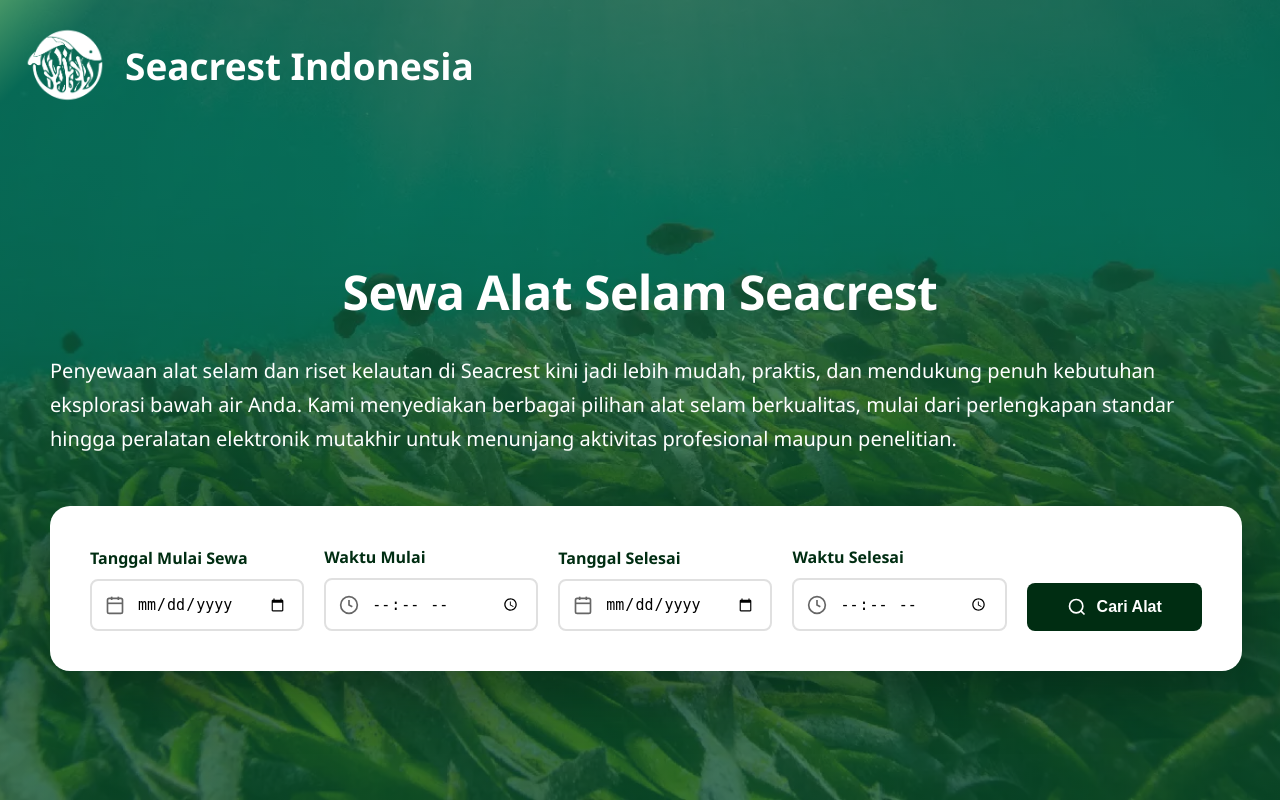
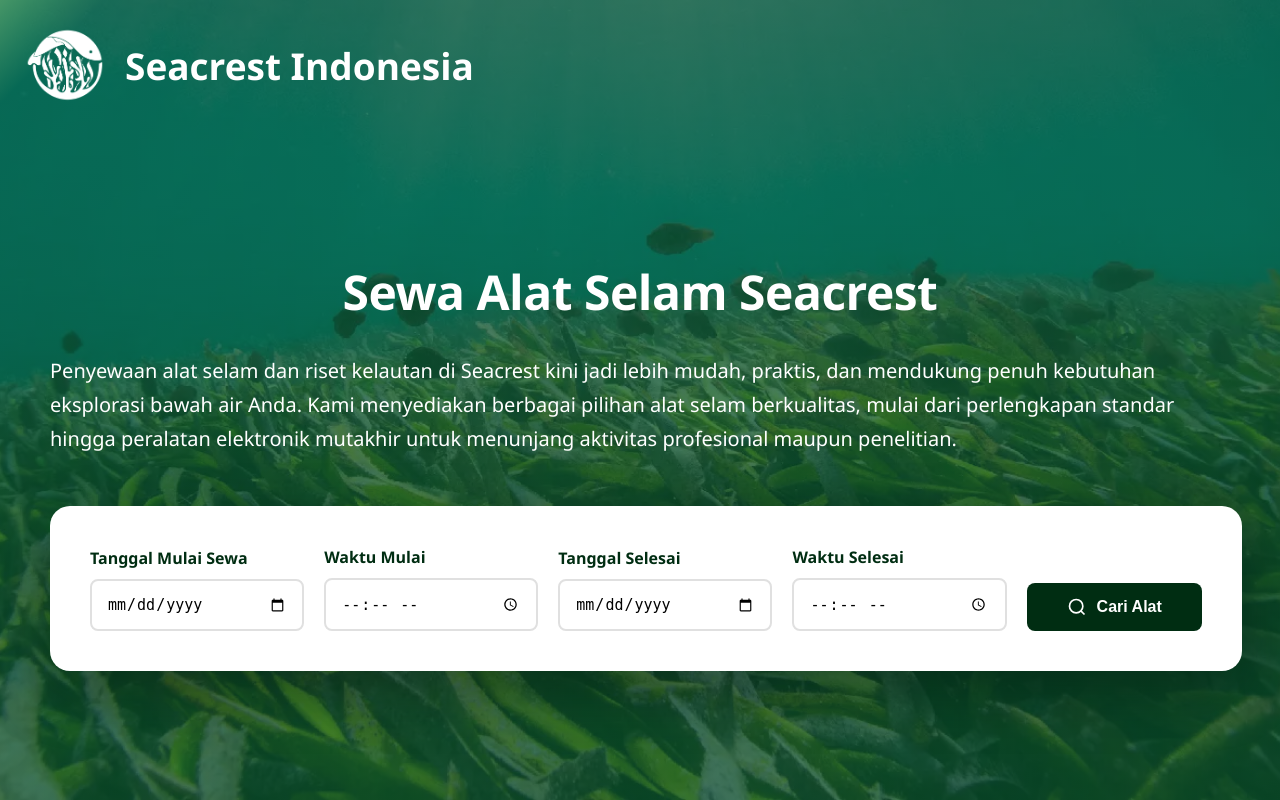
Before and after one commit to nindya-kirana/persewaan-alat-selam, a Laravel app: page / in a window 1280 px wide. Run offline with Laravel 12, Linux system fonts and the light colour scheme.

Commit message:
home awal

```diff
--- a/resources/views/home.blade.php
+++ b/resources/views/home.blade.php
@@ -148,7 +148,7 @@
 
         .form-input {
             width: 100%;
-            padding: 14px 15px 14px 45px;
+            padding: 14px 15px 14px 15px;
             border: 2px solid #e0e0e0;
             border-radius: 8px;
             font-size: 15px;
@@ -245,12 +245,7 @@
                         <div class="form-group">
                             <label class="form-label">Tanggal Mulai Sewa</label>
                             <div class="input-wrapper">
-                                <svg class="input-icon" width="20" height="20" viewBox="0 0 24 24" fill="none" stroke="currentColor" stroke-width="2">
-                                    <rect x="3" y="4" width="18" height="18" rx="2" ry="2"></rect>
-                                    <line x1="16" y1="2" x2="16" y2="6"></line>
-                                    <line x1="8" y1="2" x2="8" y2="6"></line>
-                                    <line x1="3" y1="10" x2="21" y2="10"></line>
-                                </svg>
+
                                 <input type="date" name="tanggal_mulai" class="form-input" id="tanggal_mulai" min="{{ date('Y-m-d') }}" required>
                             </div>
                         </div>
@@ -258,10 +253,7 @@
                         <div class="form-group">
                             <label class="form-label">Waktu Mulai</label>
                             <div class="input-wrapper">
-                                <svg class="input-icon" width="20" height="20" viewBox="0 0 24 24" fill="none" stroke="currentColor" stroke-width="2">
-                                    <circle cx="12" cy="12" r="10"></circle>
-                                    <polyline points="12 6 12 12 16 14"></polyline>
-                                </svg>
+
                                 <input type="time" name="waktu_mulai" class="form-input" required>
                             </div>
                         </div>
@@ -269,12 +261,7 @@
                         <div class="form-group">
                             <label class="form-label">Tanggal Selesai</label>
                             <div class="input-wrapper">
-                                <svg class="input-icon" width="20" height="20" viewBox="0 0 24 24" fill="none" stroke="currentColor" stroke-width="2">
-                                    <rect x="3" y="4" width="18" height="18" rx="2" ry="2"></rect>
-                                    <line x1="16" y1="2" x2="16" y2="6"></line>
-                                    <line x1="8" y1="2" x2="8" y2="6"></line>
-                                    <line x1="3" y1="10" x2="21" y2="10"></line>
-                                </svg>
+
                                 <input type="date" name="tanggal_selesai" class="form-input" id="tanggal_selesai" min="{{ date('Y-m-d') }}" required>
                             </div>
                         </div>
@@ -282,10 +269,7 @@
                         <div class="form-group">
                             <label class="form-label">Waktu Selesai</label>
                             <div class="input-wrapper">
-                                <svg class="input-icon" width="20" height="20" viewBox="0 0 24 24" fill="none" stroke="currentColor" stroke-width="2">
-                                    <circle cx="12" cy="12" r="10"></circle>
-                                    <polyline points="12 6 12 12 16 14"></polyline>
-                                </svg>
+
                                 <input type="time" name="waktu_selesai" class="form-input" required>
                             </div>
                         </div>
```
